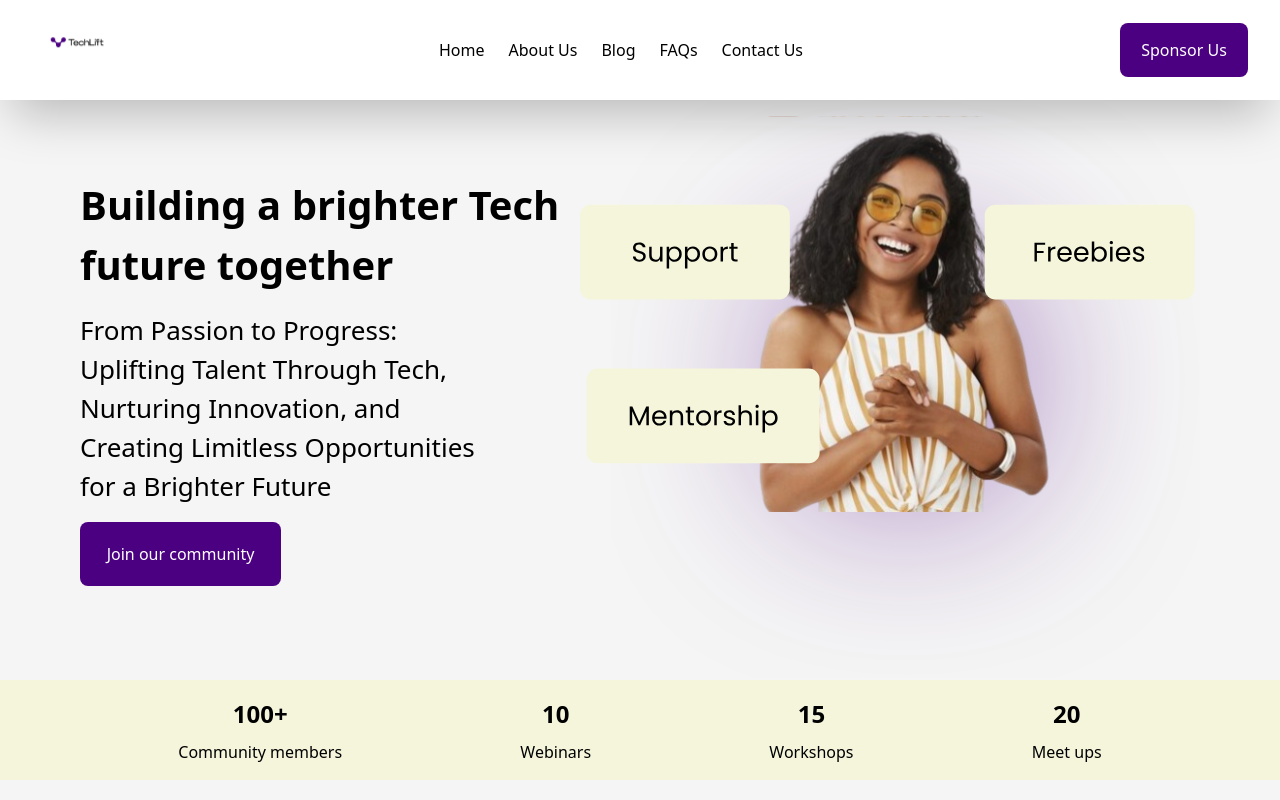
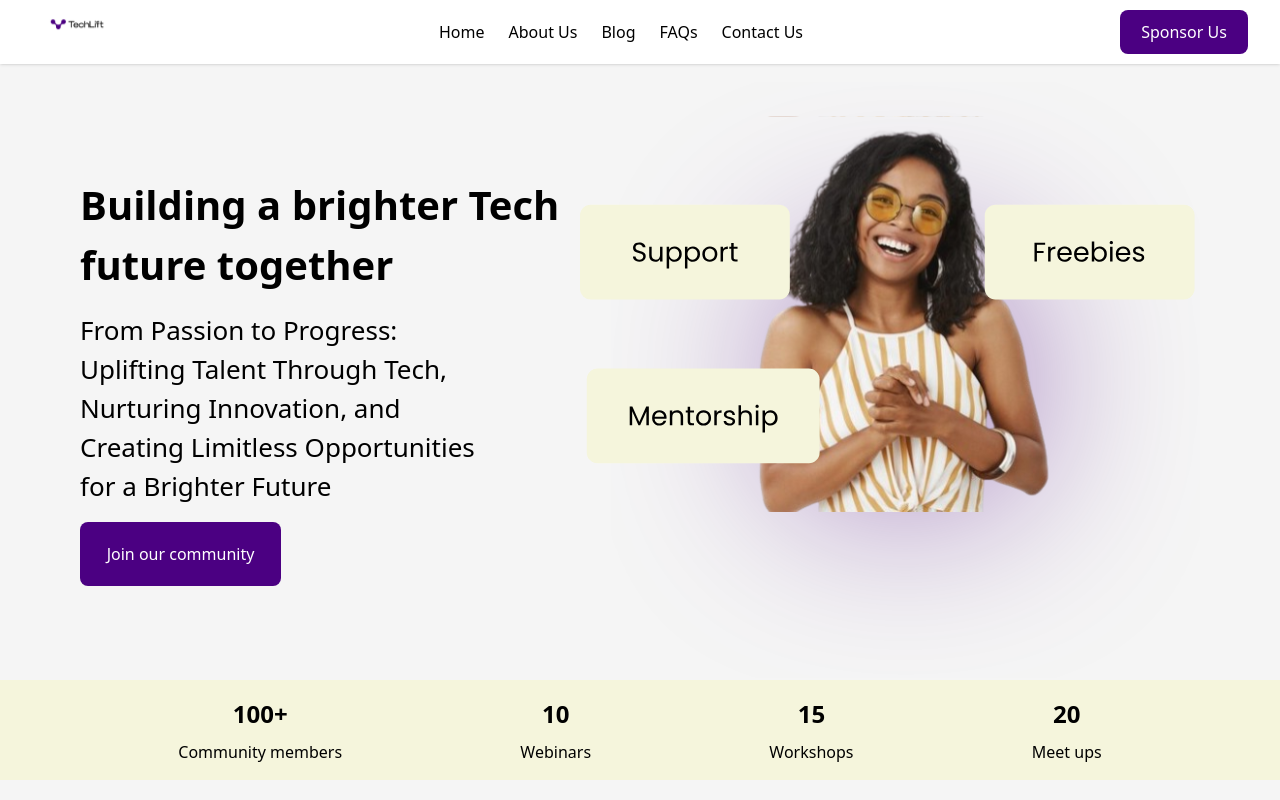
Before and after one commit to techlift2004/Frontend, a React (Vite) app: page / in a window 1280 px wide. Shown: the top 800 px of the page. Built offline with nearby package versions, Linux system fonts and the light colour scheme.

Commit message:
update on nav bar

```diff
--- a/src/layout/nav/nav.jsx
+++ b/src/layout/nav/nav.jsx
@@ -13,7 +13,7 @@ export default function Nav() {
   };
 
   return (
-    <div className="flex flex-row justify-between items-center px-8 bg-[#FFFFFF] h-[100px] w-[100%] overflow-hidden fixed z-10 shadow-2xl ">
+    <div className="flex flex-row justify-between items-center px-8 bg-[#FFFFFF] h-[64px] w-[100%] overflow-hidden fixed z-1000 shadow ">
 
       <img src={Logo} alt="logo" className="w-[90px] h-[90px]" />
 
@@ -60,7 +60,7 @@ export default function Nav() {
         </ul>
       </div>
 
-      <button className="bg-[#4B0082] h-[54px] w-[128px] text-[16px] font-normal text-[#FFFFFF] rounded-[8px] cursor-pointer hidden md:block">
+      <button className="bg-[#4B0082] h-[44px] w-[128px] text-[16px] font-normal text-[#FFFFFF] rounded-[8px] cursor-pointer hidden md:block">
         Sponsor Us
       </button>
     </div>
```
